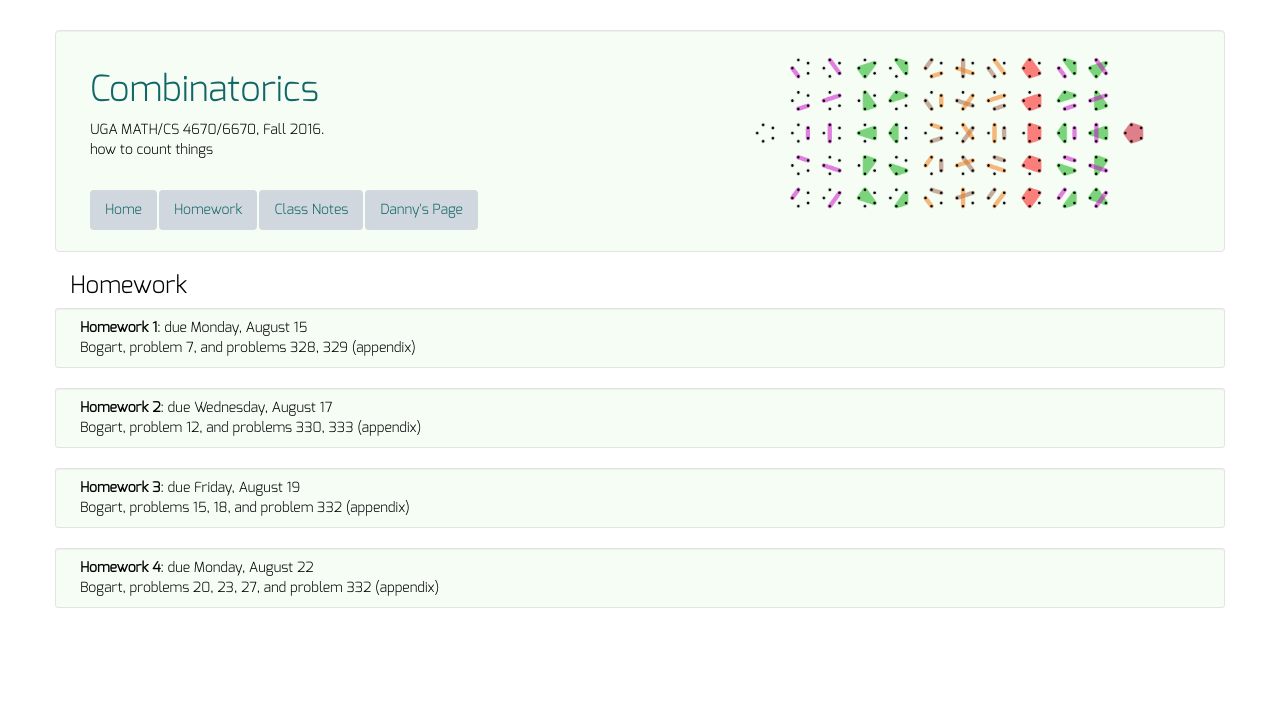
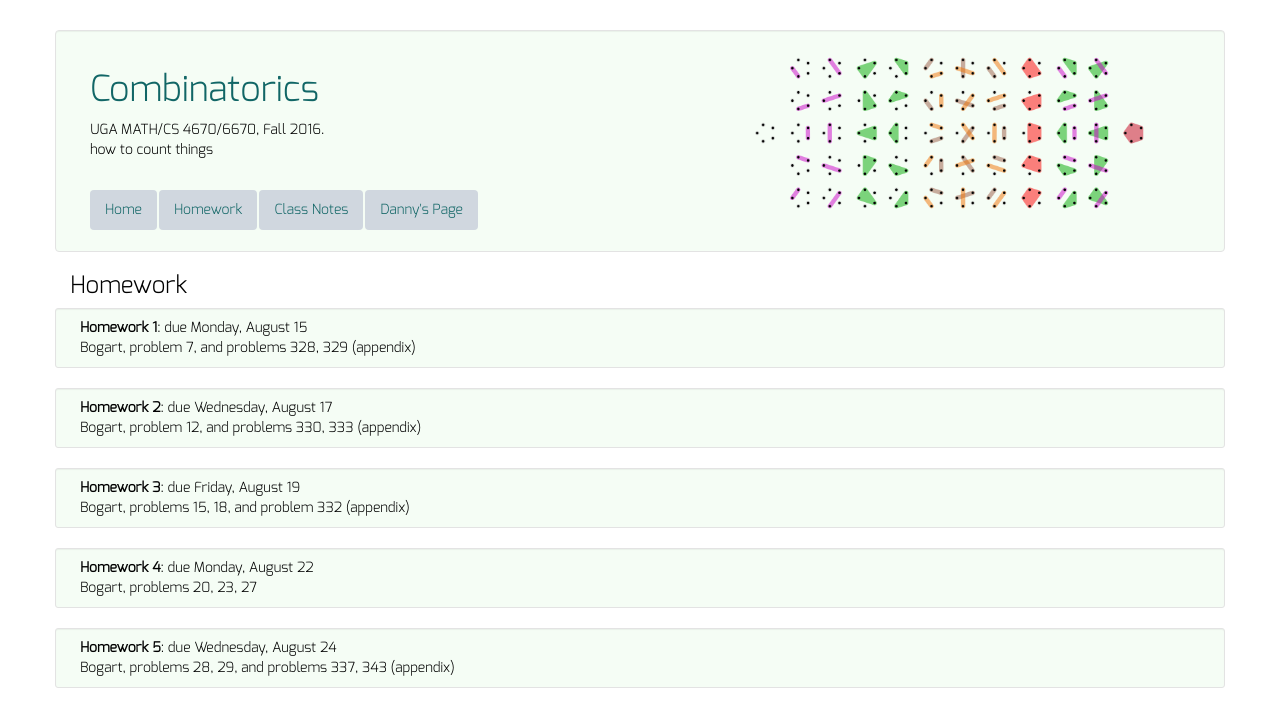
Before and after one commit to dkrashen/combinatorics, a Jekyll site: the page built from hw/index.html, in a window 1280 px wide. Shown: the top 727 px of the page. Built offline with Jekyll 4.4.1, drawn with Linux system fonts in a browser that asks for light colours.

Commit message:
homework fixes and additions

```diff
--- a/_data/homework.yml
+++ b/_data/homework.yml
@@ -8,5 +8,8 @@
   description: "Bogart, problems 15, 18, and problem 332 (appendix)"
   due: "Friday, August 19"
 - title: "Homework 4"
-  description: "Bogart, problems 20, 23, 27, and problem 332 (appendix)"
+  description: "Bogart, problems 20, 23, 27"
   due: "Monday, August 22"
+- title: "Homework 5"
+  description: "Bogart, problems 28, 29, and problems 337, 343 (appendix)"
+  due: "Wednesday, August 24"
```
